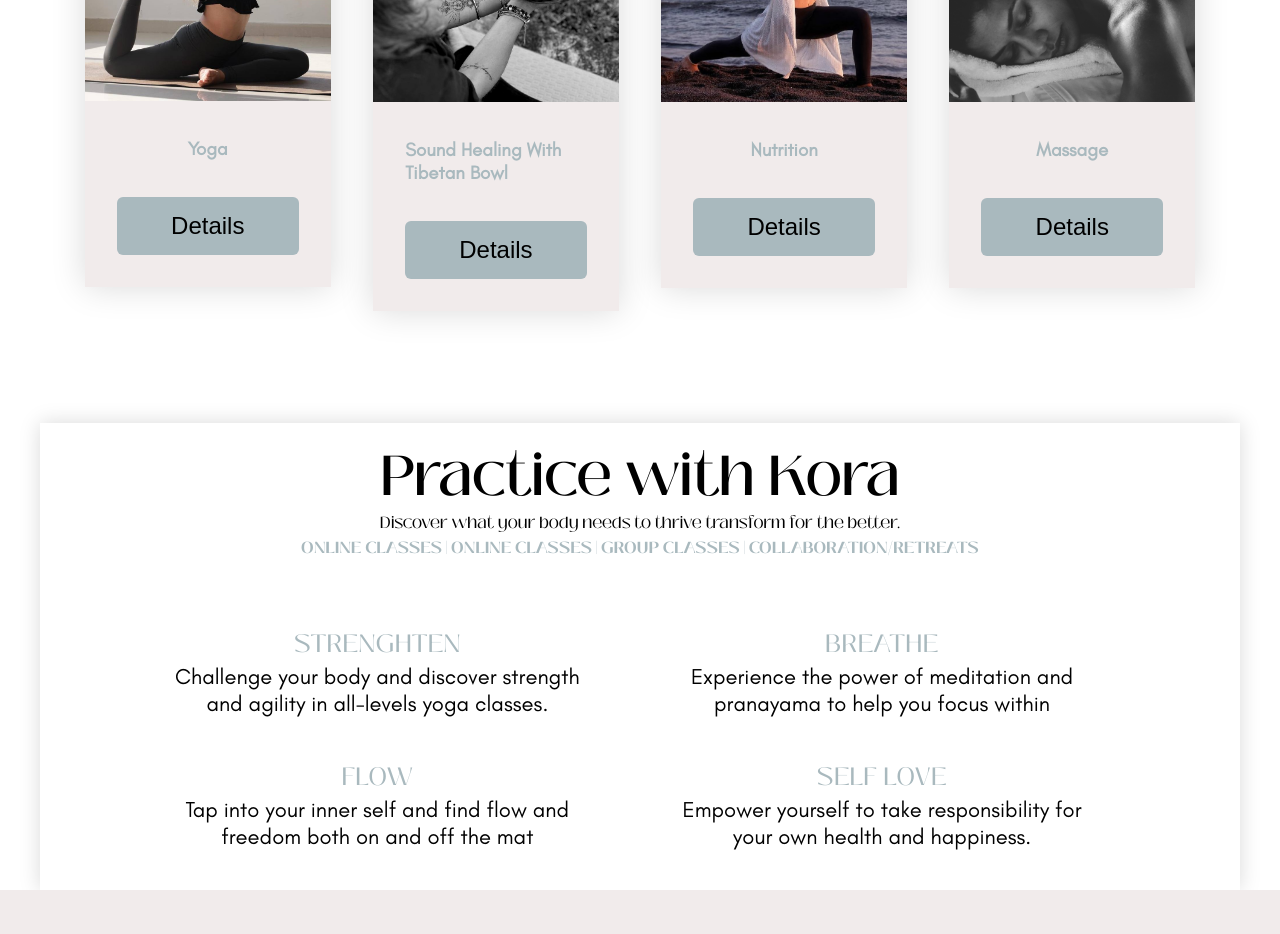
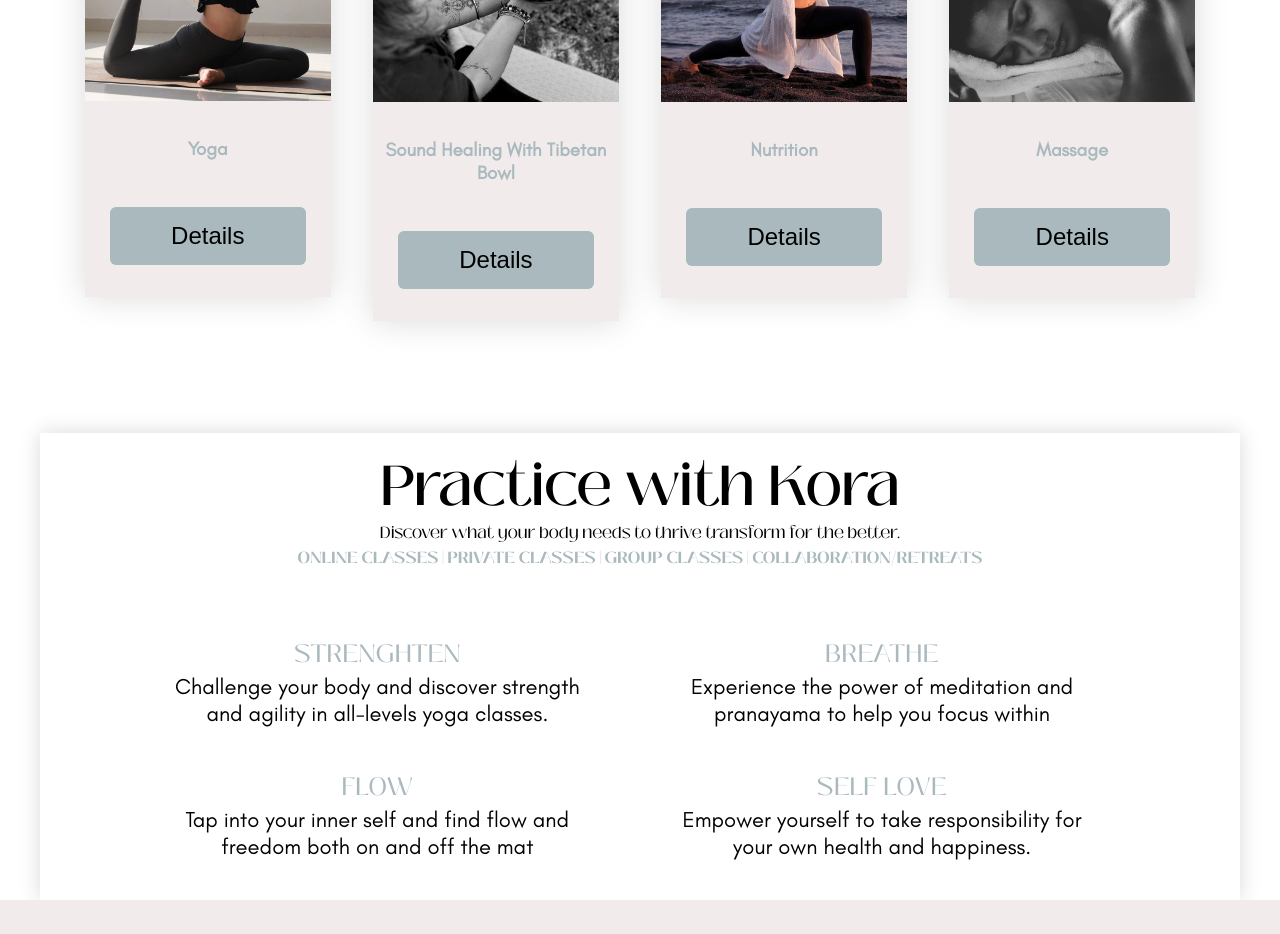
Before and after one commit to stha28/YogaByKora, a React (Create React App) app: page / in a window 1280 px wide. Shown: the part 4180-5114 px from the top of the page. Built offline with nearby package versions, Linux system fonts and the light colour scheme.

Commit message:
Minor UI fixes

```diff
--- a/src/App.css
+++ b/src/App.css
@@ -639,14 +639,20 @@ h2 {
 }
 .portfolio--section--card--content {
   display: flex;
+  width: 100%;
   padding-top: 0px;
-  padding-left: 32px;
-  padding-right: 32px;
+  /* padding-left: 32px;
+  padding-right: 32px; */
   padding-bottom: 0px;
   flex-direction: column;
+  justify-content: space-evenly;
   align-items: center;
+  text-align: center;
   gap: 32px;
-  align-self: stretch;
+  /* align-self: stretch; */
+}
+.portfolio--section--heading {
+  padding-bottom: 10px;
 }
 .portfolio--section--title {
   color: var(--button-color);
@@ -666,7 +672,7 @@ h2 {
 
 .portfolio--section--button {
   background-color: var(--button-color);
-  width: 100%;
+  width: 80%;
   border: none;
   color: black;
   padding: 15px 32px;
--- a/src/Pages/Home/Contact.jsx
+++ b/src/Pages/Home/Contact.jsx
@@ -12,7 +12,7 @@ export default function Contact() {
             Discover what your body needs to thrive transform for the better.
           </p>
           <p className="contact--section--heading-bottom">
-            ONLINE CLASSES | ONLINE CLASSES | GROUP CLASSES |
+            ONLINE CLASSES | PRIVATE CLASSES | GROUP CLASSES |
             COLLABORATION/RETREATS
           </p>
         </div>
--- a/src/Pages/Home/MyPortfolio.jsx
+++ b/src/Pages/Home/MyPortfolio.jsx
@@ -24,7 +24,7 @@ export default function MyPortfolio() {
                 <img src={item.src} alt="Placeholder" />
               </div>
               <div className="portfolio--section--card--content">
-                <div>
+                <div className="portfolio--section--heading">
                   <h3 className="portfolio--section--title">{item.title}</h3>
                   {/* <p className="text-md">{item.description}</p> */}
                 </div>
```
